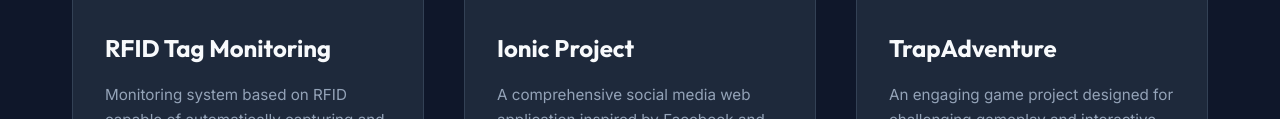
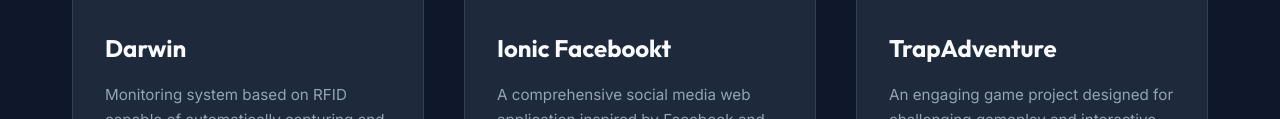
Before and after one commit to ast4rt3/My_Portfolio, a plain HTML site: page index.html in a window 1280 px wide. Shown: the part 1330-1449 px from the top of the page. Drawn offline with Linux system fonts and the light colour scheme.

```diff
--- a/index.html
+++ b/index.html
@@ -68,7 +68,7 @@
                         </div>
                     </div>
                     <div class="project-info">
-                        <h3>RFID Tag Monitoring</h3>
+                        <h3>Darwin</h3>
                         <p>Monitoring system based on RFID capable of automatically capturing and displaying data
                             regarding computer usage.</p>
                         <div class="project-tags">
@@ -91,7 +91,7 @@
                         </div>
                     </div>
                     <div class="project-info">
-                        <h3>Ionic Project</h3>
+                        <h3>Ionic Facebookt</h3>
                         <p>A comprehensive social media web application inspired by Facebook and Twitter functionality.
                         </p>
                         <div class="project-tags">
```
